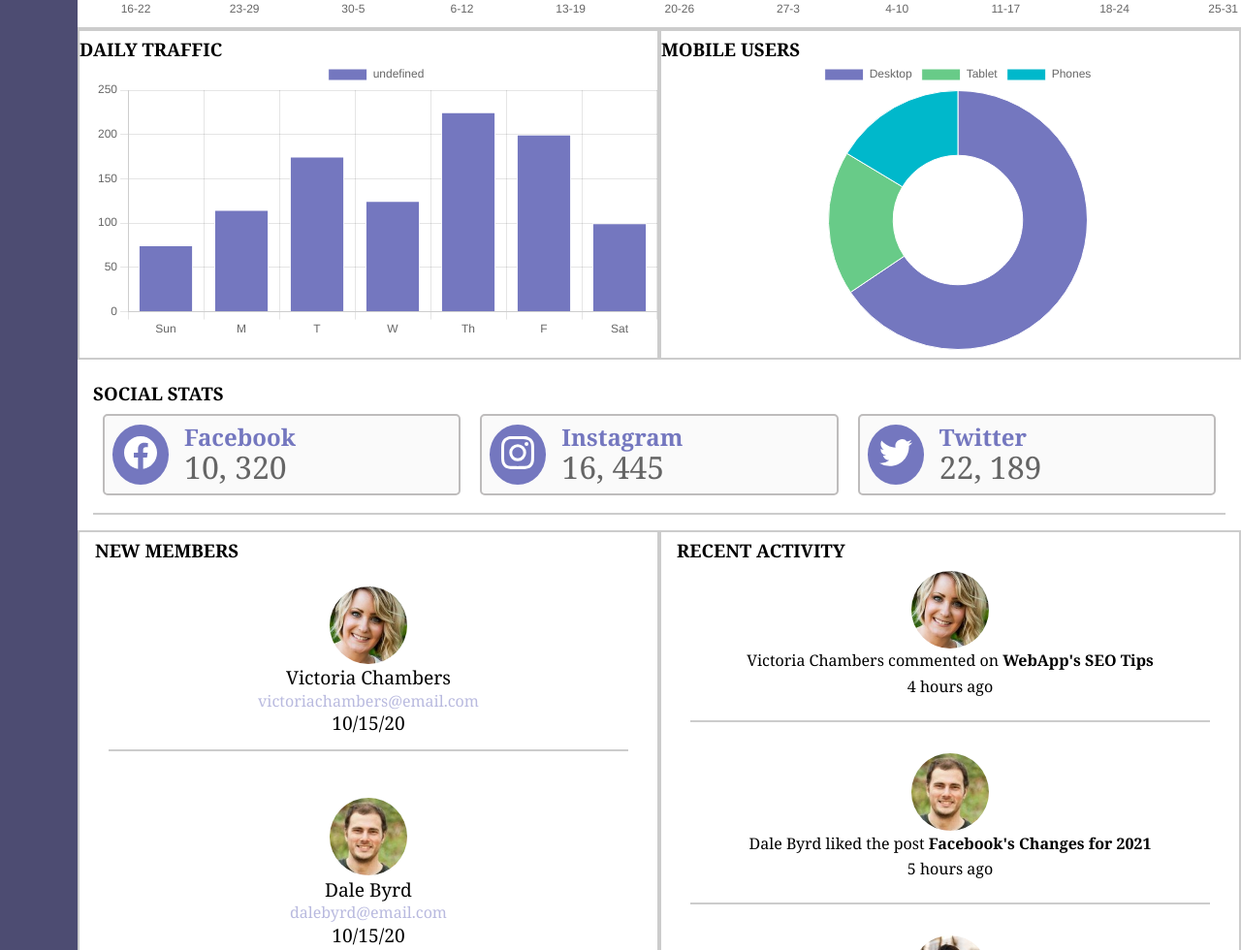
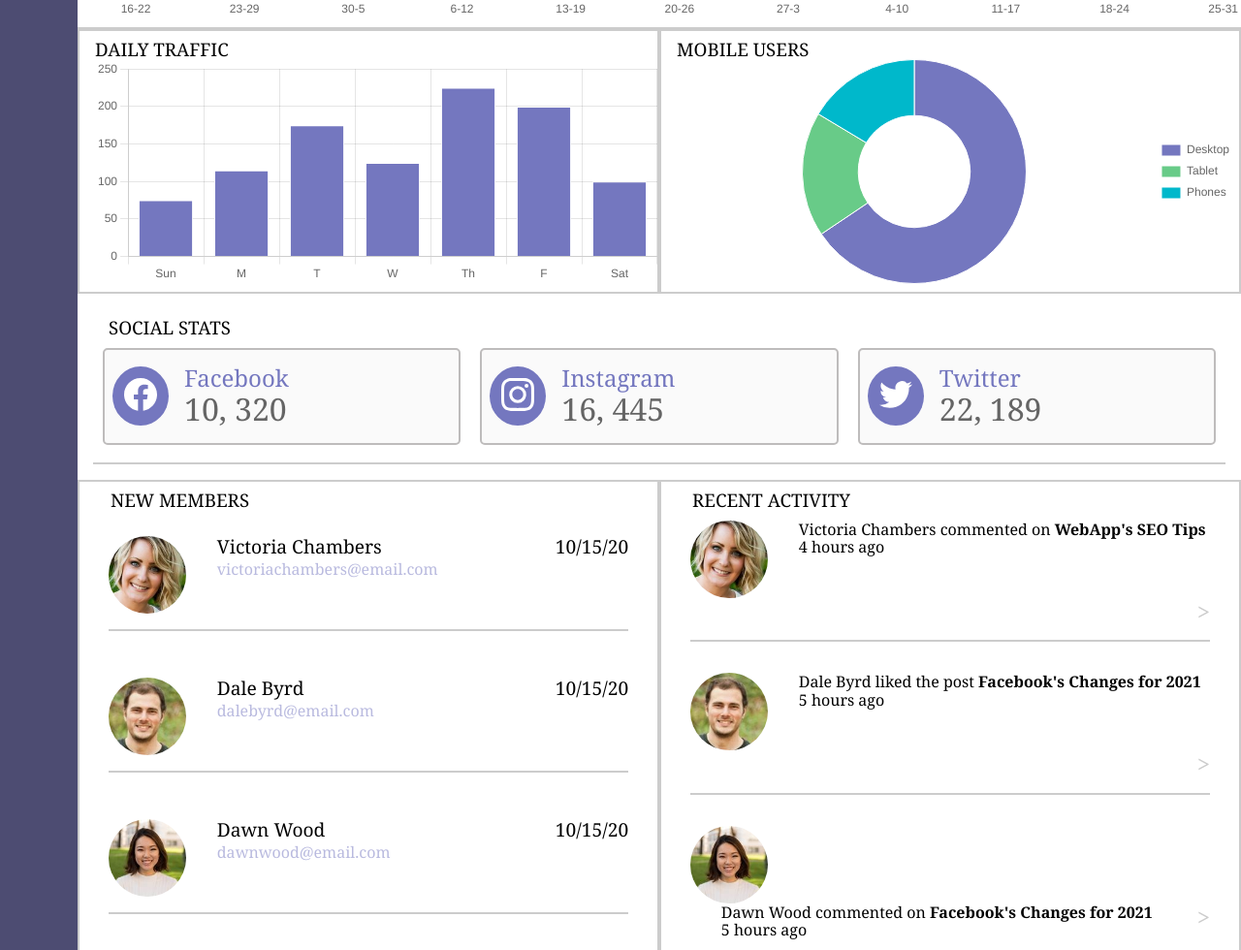
Before and after one commit to cmlaing/web_app_dashboard_v3.2, a plain HTML site: page index.html in a window 1280 px wide. Shown: the part 608-1588 px from the top of the page at 97% size. Drawn offline with nearby package versions, Linux system fonts and the light colour scheme.

Commit message:
Activity/Member layouts
Arrows, h3, member and activity layouts mostly.

```diff
--- a/css/styles.css
+++ b/css/styles.css
@@ -23,9 +23,6 @@ body {
     border-bottom: 2px solid #cccccc;
     padding-bottom: 0.5rem;
 }
-
-/* centering */
-
 
 
 /* Grid Stuff */
@@ -383,6 +380,7 @@ Social -> socialCard (svg and stats)
 
 .stats h2 {
     color: #7477BF;
+    font-weight: lighter;
 }
 
 .stats p {
@@ -503,6 +501,10 @@ Recent Activity
 
 .activityCard p:nth-child(2) { /* Time Stamp */
     padding-bottom: 0.5rem;
+}
+
+.arrow {
+    display: none;
 }
 
 /* =============================================
@@ -767,11 +769,11 @@ Media Queries for Tablet and Desktop views
 
 }
 
-    .traffic-daily {
+.traffic-daily {
         border-bottom: 2px solid #cccccc;
         padding-bottom: 0.5rem;
 
-    }
+}
 
 
 .traffic-daily,
@@ -793,7 +795,7 @@ Media Queries for Tablet and Desktop views
 
 #traffic-daily-chart,
 #mobile-user-chart{
-    max-height: 300px;
+    max-height: 800px;
 
 }
 
@@ -811,11 +813,64 @@ Media Queries for Tablet and Desktop views
     margin: 10px;
 }
 
+
+
+.member,
 .activityCard {
-    padding-bottom: 26px;
+    display: flex;
+    flex-direction: row;
+    flex-wrap: wrap;
+    align-items: flex-start;
+    justify-content: space-between;
+
+
+}
+
+.member img,
+.activityCard img {
+    order: 1;
+
+
+}
+
+.pair { /* Names and email addresses */
+    order: 2;
+    flex-grow: 2;
+    padding-left: 1rem;
+    margin-left: 1rem;
+    text-align: left;
+
+
+}
+
+.date { /* date joined */
+    order: 3;
+    flex-grow: 4;
+    text-align: right;
+}
+.arrow { /* little > arrow on right side of activity card */
+    order: 4;
+    flex-grow: 4;
+    text-align: right;
+    display:flex;
+    font-size: 1.5rem;
+    color: #cccccc;
 }
 
 
+
+.send-message,
+.save,
+.cancel {
+    margin-top: auto;
+
+}
+
+#send-message {
+    padding-bottom: none;
+    margin-top: auto;
+
+}
 
 
 }
@@ -830,6 +885,12 @@ Media Queries for Tablet and Desktop views
         grid-template-rows: 60px 1fr; /*header is 60px, rest is 1fr */
         grid-template-areas: "head head"
                              "nav main";
+
+    }
+
+    .header-container {
+        padding-bottom: 2rem;
+        padding-top: 1rem;
 
     }
 
@@ -852,18 +913,33 @@ Media Queries for Tablet and Desktop views
     height: 60px;
 }
 
+.traffic-chart h3,
+.traffic-daily h3,
+.mobile-users h3,
+.social h3,
+.new-members h3,
+.recent-activity h3,
+.message h3,
+.settings h3 {
+    margin-left: 1rem;
+    font-weight: lighter;
+}
+
+
 .nav-traffic {
     display: block;
     float: right;
 
 }
 
-    .traffic-daily {
+
+
+
+.traffic-daily {
         border-bottom: 2px solid #cccccc;
         padding-bottom: 0.5rem;
 
-    }
-
+}
 
 .traffic-daily,
 .mobile-users
@@ -888,7 +964,7 @@ Media Queries for Tablet and Desktop views
 
 #traffic-daily-chart,
 #mobile-user-chart{
-    max-height: 300px;
+    max-height: 800px;
 
 }
 
@@ -902,9 +978,56 @@ Media Queries for Tablet and Desktop views
 }
 
 .socialCard {
-    width: 40%;
+    width: 35%;
+    height: 100px;
     margin: 10px;
 }
 
 
+
+.member,
+.activityCard {
+    display: flex;
+    flex-direction: row;
+    flex-wrap: wrap;
+    align-items: flex-start;
+    justify-content: space-between;
+
+
 }
+
+.member img,
+.activityCard img {
+    order: 1;
+
+}
+
+.pair { /* Names and email addresses */
+    order: 2;
+    flex-grow: 2;
+    padding-left: 1rem;
+    margin-left: 1rem;
+    text-align: left;
+
+
+}
+
+.date { /* date joined */
+    order: 3;
+    flex-grow: 4;
+    text-align: right;
+}
+.arrow { /* little > arrow on right side of activity card */
+    order: 3;
+    flex-grow: 4;
+    text-align: right;
+    display:inline-block;
+    font-size: 1.5rem;
+    color: #cccccc;
+}
+
+
+
+
+
+}
--- a/index.html
+++ b/index.html
@@ -79,6 +79,7 @@
     <main>
         <div class="dashboard">
             <h2> Dashboard </h2>
+
 
             <!--Alert Box-->
             <div class="alert" id="alert">
@@ -181,33 +182,41 @@
 
             <div class="member bottom-border">
                 <img src="images/member-1.jpg" alt="Member: Victoria Chambers">
+                <div class = "pair">
                     <p>Victoria Chambers</p>
                     <p>victoriachambers@email.com</p>
-                <p>10/15/20</p>
+                </div>
+                <p class="date">10/15/20</p>
 
             </div>
 
             <div class="member bottom-border">
                 <img src="images/member-2.jpg" alt="Member: Dale Byrd">
+                <div class = "pair">
                     <p>Dale Byrd</p>
                     <p>dalebyrd@email.com</p>
-                <p>10/15/20</p>
+                </div>
+                <p class="date">10/15/20</p>
 
             </div>
 
             <div class="member bottom-border">
                 <img src="images/member-3.jpg" alt="Member: Dawn Wood">
+                <div class="pair">
                     <p>Dawn Wood</p>
                     <p>dawnwood@email.com</p>
-                <p>10/15/20</p>
+                </div>
+                <p class="date">10/15/20</p>
 
             </div>
 
             <div class="member">
                 <img src="images/member-4.jpg" alt="Member: Dan Oliver">
+                <div class="pair">
                     <p>Dan Oliver</p>
                     <p>danoliver@email.com</p>
-                <p>10/15/20</p>
+                </div>
+                <p class="date">10/15/20</p>
 
             </div>
 
@@ -219,29 +228,41 @@
 
             <div class="activityCard bottom-border">
                 <img src="images/member-1.jpg" alt="Member: Victoria Chambers">
+                <div class="pair">
                     <p>Victoria Chambers commented on <strong>WebApp's SEO Tips</strong></p>
                     <p> 4 hours ago</p>
+                </div>
+                <span class="arrow">></span>
 
             </div>
 
             <div class="activityCard bottom-border">
                 <img src="images/member-2.jpg" alt="Member: Dale Byrd">
+                <div class="pair">
                     <p>Dale Byrd liked the post <strong>Facebook's Changes for 2021</strong></p>
                     <p> 5 hours ago</p>
+                </div>
+                <span class="arrow">></span>
 
             </div>
 
             <div class="activityCard bottom-border">
                 <img src="images/member-3.jpg" alt="Member: Dawn Wood">
+                <div class="pair">
                     <p>Dawn Wood commented on <strong>Facebook's Changes for 2021</strong></p>
                     <p> 5 hours ago</p>
+                </div>
+                <span class="arrow">></span>
 
             </div>
 
             <div class="activityCard">
                 <img src="images/member-4.jpg" alt="Member: Dan Oliver">
+                <div class="pair">
                     <p>Dan Oliver posted <strong>WebApp's SEO Tips</strong></p>
-                <p> 1 day ago</p>
+                    <p>1 day ago</p>
+                </div>
+                <span class="arrow">></span>
 
             </div>
 
--- a/js/app.js
+++ b/js/app.js
@@ -60,7 +60,7 @@ var labels = ['16-22', '23-29', '30-5', '6-12', '13-19', '20-26', '27-3', '4-10'
                  '11-17','18-24', '25-31'];
 
 
-   /* Traffic object literal to hold values for the hourly/daily/weekly/monthly values */
+   /* Traffic options for scale starting at 0, hiding the legend */
 
    let trafficOptions = {
       aspectRatio: 2.5,
@@ -72,10 +72,12 @@ var labels = ['16-22', '23-29', '30-5', '6-12', '13-19', '20-26', '27-3', '4-10'
             beginAtZero: true
          }
       },
-      legend: {
-         display: false
-       }
-     };
+      plugins: {
+         legend: {
+            display: false,
+          }
+      }
+   };
 
 /*
 To create a chart, we first need to create an instance of the Chart().
@@ -184,6 +186,24 @@ var trafficDaily = document.getElementById('traffic-daily-chart');
 var dailyVolume = [75, 115, 175, 125, 225, 200, 100];
 var days = ['Sun', 'M', 'T', 'W','Th','F','Sat'];
 
+let dailyOptions = {
+   aspectRatio: 2.5,
+   animation: {
+      duration: 0
+   },
+   scales: {
+      y: {
+         beginAtZero: true
+      }
+   },
+   plugins: {
+      legend: {
+         display: false,
+       }
+   }
+};
+
+
 /*
 To create a chart, we first need to create an instance of the Chart().
 
@@ -205,7 +225,9 @@ To create a chart, we first need to create an instance of the Chart().
        ]
     },
 
-   });
+   options: dailyOptions
+
+  });
 
 
 /*=======================================
@@ -218,7 +240,12 @@ var mobileLabels = ['Desktop', 'Tablet', 'Phones'];
 
 
 
+
 const mobileOptions = {
+   aspectRatio: 2.5,
+   animation: {
+      duration: 0
+   },
     plugins: {
         legend: {
             position: 'right',
@@ -235,7 +262,6 @@ const mobileOptions = {
     type: "doughnut",
     data: {
        labels: mobileLabels,
-       options: mobileOptions,
        datasets: [
        {
            label: "Mobile Users",
@@ -245,10 +271,11 @@ const mobileOptions = {
            borderWidth: 1
        }
        ]
-    }
+      },
 
+      options: mobileOptions
 
-   });
+     });
 
 /*=============================================
 Message User
```
Lines whose indentation alone changed are shown as unchanged.
